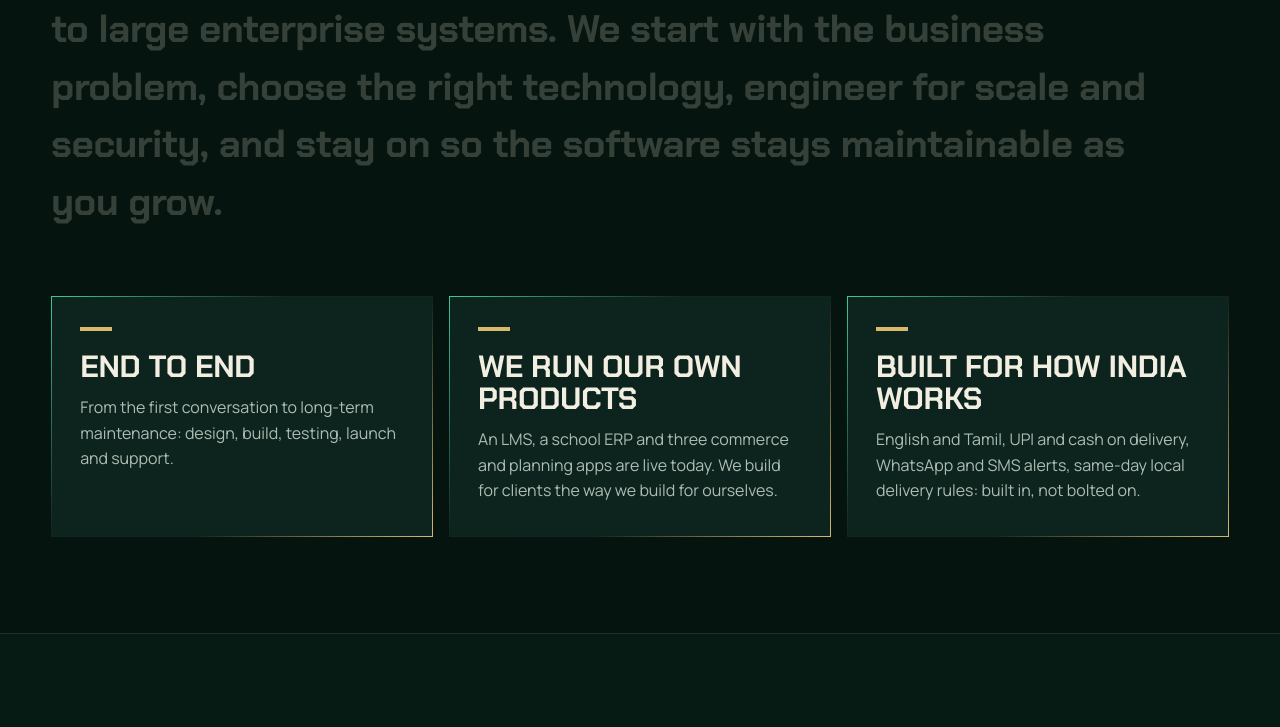
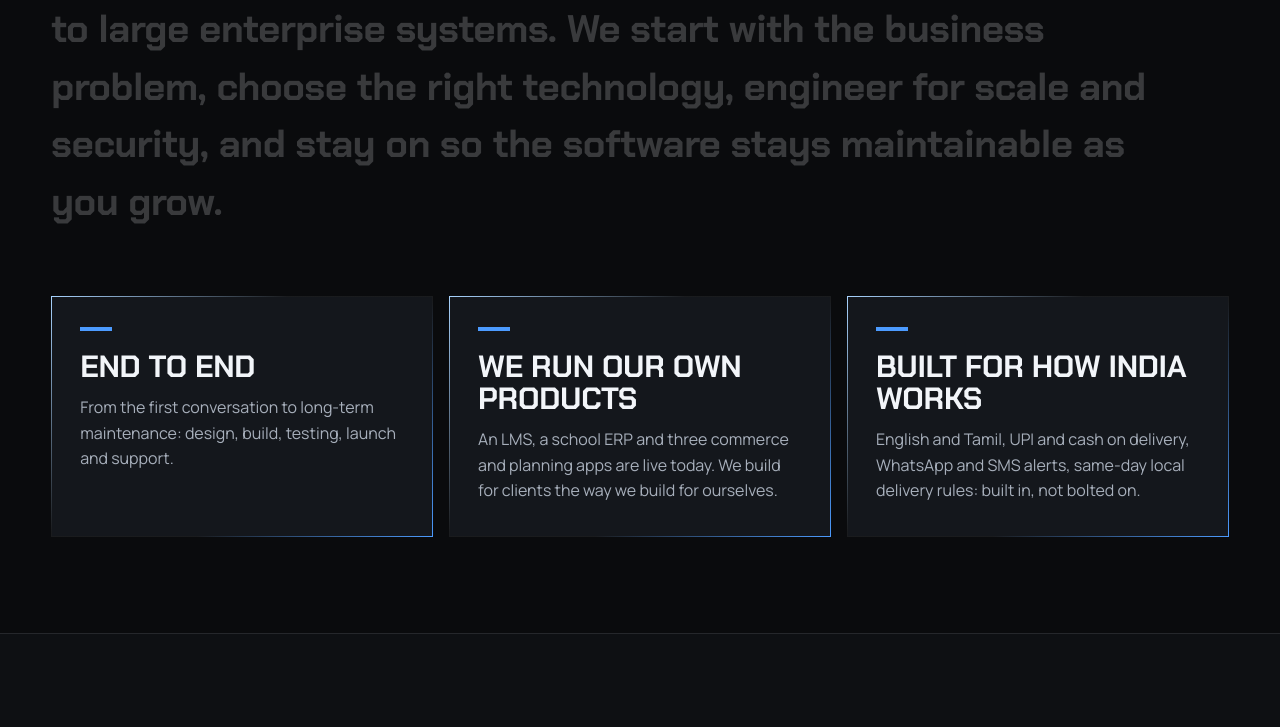
Before and after one commit to buildhub20-source/edgevyn---landing-page, a plain HTML site: page index.html in a window 1280 px wide. Shown: the part 1034-1761 px from the top of the page. Drawn offline with nearby package versions, Linux system fonts and the light colour scheme; a script that the page names is missing.

Commit message:
Make Onyx & Azure the live theme
Neutral near-black ground, azure actions and headline bars, and an
ice-blue hero wave. Emerald & Champagne, Midnight Aurora, Navy & Rose
Gold and Light & Cobalt remain previewable with ?theme=emerald |
aurora | rosegold | light.

Co-Authored-By: Claude Opus 5.5 <noreply@anthropic.com>

```diff
--- a/index.html
+++ b/index.html
@@ -1,11 +1,11 @@
 <!doctype html>
-<html lang="en" data-theme="emerald">
+<html lang="en" data-theme="onyx">
 <head>
   <meta charset="utf-8">
   <meta name="viewport" content="width=device-width, initial-scale=1">
   <title>Edgevyn: software that runs your business</title>
   <meta name="description" content="Edgevyn is a software company. We build web apps, ERP, CRM and LMS platforms, online stores, AI solutions and mobile apps, from early-stage MVPs to enterprise-grade systems.">
-  <meta name="theme-color" content="#05140F">
+  <meta name="theme-color" content="#0A0B0D">
   <link rel="icon" href="assets/brand/favicon.png" type="image/png">
   <link rel="apple-touch-icon" href="assets/brand/apple-touch-icon.png">
   <link rel="preload" href="assets/fonts/chakra-petch-700-latin.woff2" as="font" type="font/woff2" crossorigin>
@@ -21,8 +21,8 @@
                !/[?&]intro=0/.test(location.search);
       } catch (e) {}
       if (show) d.classList.add("intro-on");
-      /* Emerald & Champagne is the live theme; ?theme=aurora | rosegold | light previews the others */
-      var t = /[?&]theme=([a-z]+)/.exec(location.search); d.setAttribute("data-theme", t ? t[1] : "emerald");
+      /* Onyx & Azure is the live theme; ?theme=emerald | aurora | rosegold | light previews the others */
+      var t = /[?&]theme=([a-z]+)/.exec(location.search); d.setAttribute("data-theme", t ? t[1] : "onyx");
     })();
   </script></head>
 <body>
--- a/styles.css
+++ b/styles.css
@@ -499,4 +499,20 @@ img.screen { border: 6px solid var(--surface-2); border-top-width: 20px; backgro
   --deep-shadow: 0 40px 80px -30px rgba(0, 0, 0, 0.8), 0 2px 0 rgba(0, 0, 0, 0.4);
   --signal-error: #FF9A9A;
   --logo-on-ground: url("assets/brand/edgevyn-logo.png");
+}/* Onyx & Azure: neutral near-black ground, azure actions, ice light */
+[data-theme="onyx"] {
+  --bg: #0A0B0D; --bg-deep: #0E1013; --surface: #14171C; --surface-2: #1C2027;
+  --line: rgba(236, 242, 250, 0.10); --line-strong: rgba(236, 242, 250, 0.22);
+  --text: #F2F5F9; --mist: #A7AFBB;
+  --accent: #4C9BFF; --accent-deep: #2F84F5; --on-accent: #05080D;
+  --second: #A9D4FF; --second-soft: #D6EAFF;
+  --navy: #060708; --on-navy: #F2F5F9; --on-navy-soft: rgba(242, 245, 249, 0.7);
+  --band: #4C9BFF; --on-band: #05080D; --on-band-soft: rgba(5, 8, 13, 0.8); --band-strike: #05080D;
+  --nav-bg: rgba(10, 11, 13, 0.8);
+  --accent-wash: rgba(76, 155, 255, 0.07); --accent-wash-2: rgba(76, 155, 255, 0.13);
+  --rim-mid: rgba(236, 242, 250, 0.07);
+  --field-a: #2F6FE0; --field-b: #BFE0FF; --field-blend: add;
+  --deep-shadow: 0 40px 80px -30px rgba(0, 0, 0, 0.85), 0 2px 0 rgba(0, 0, 0, 0.4);
+  --signal-error: #FF9A9A;
+  --logo-on-ground: url("assets/brand/edgevyn-logo.png");
 }
```
